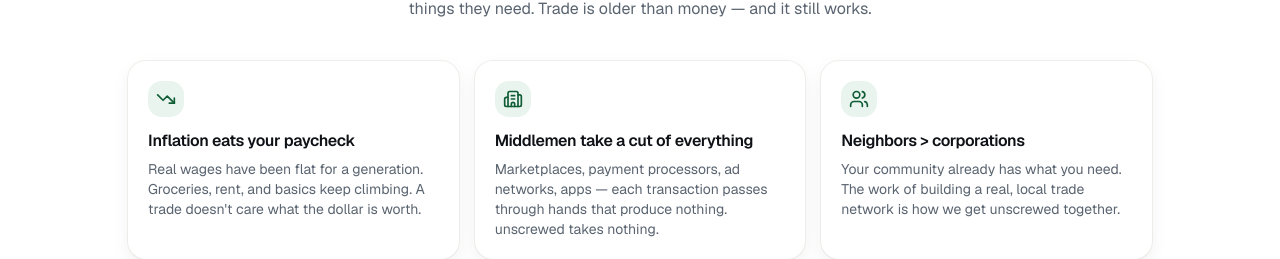
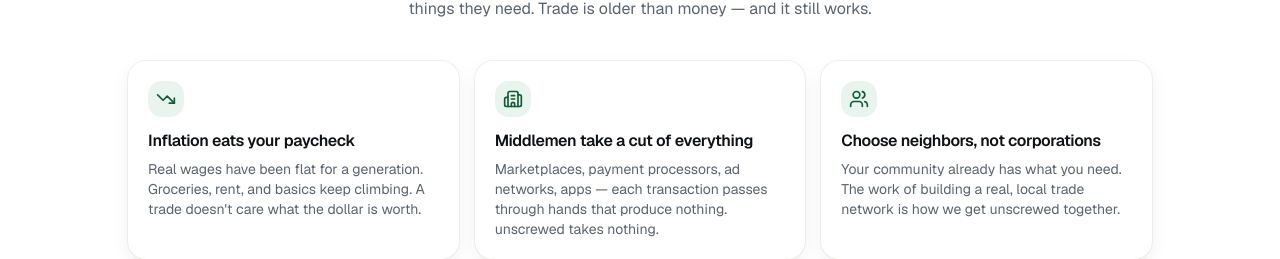
Before and after one commit to shawnbure/unscrewed, a React (Vite) app in the folder apps/web/: page / in a window 1280 px wide. Shown: the part 915-1174 px from the top of the page. Built offline with nearby package versions, Linux system fonts and the light colour scheme; no server answers.

Commit message:
home: clearer manifesto title — 'Choose neighbors, not corporations'

```diff
--- a/apps/web/src/pages/Home.tsx
+++ b/apps/web/src/pages/Home.tsx
@@ -110,7 +110,7 @@ export default function Home() {
             />
             <ManifestoCard
               icon={<Users className="h-5 w-5" strokeWidth={2} />}
-              title="Neighbors > corporations"
+              title="Choose neighbors, not corporations"
               body="Your community already has what you need. The work of building a real, local trade network is how we get unscrewed together."
             />
           </div>
```
